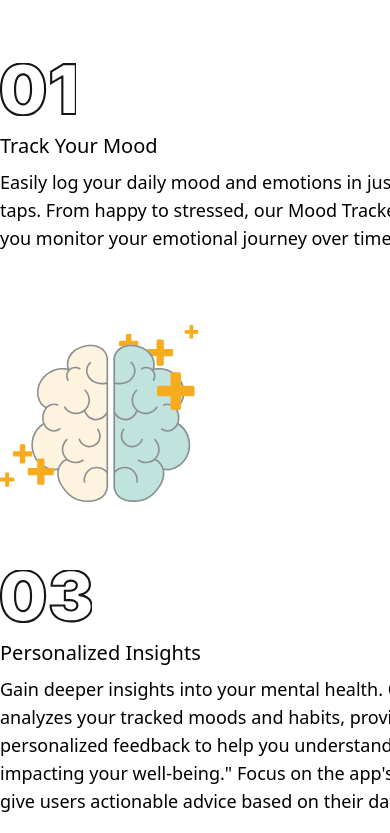
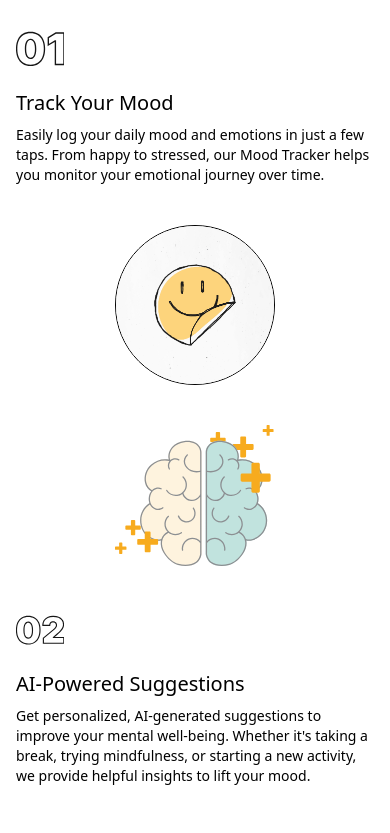
Before and after one commit to HanifaTavassoli/Mood-Tracker, a React (Vite) app: page / in a window 390 px wide. Shown: the part 2880-3713 px from the top of the page. Built offline with nearby package versions, Linux system fonts and the light colour scheme.

Commit message:
make responsive the Features component

```diff
--- a/src/components/Features.jsx
+++ b/src/components/Features.jsx
@@ -4,57 +4,59 @@ import numberThree from "../assets/images/features/03.svg";
 import smile from "../assets/images/features/smile.jpg";
 import brain from "../assets/images/features/brain.svg";
 import faceStates from "../assets/images/features/face-state.png";
+
 function Features() {
   return (
-    <div className=" mx-auto py-12">
-      <h2 className="text-2xl font-bold mb-20 text-center">
+    <div className="py-12 px-4 md:px-6 lg:px-12 max-w-7xl mx-auto">
+      <h2 className="text-2xl sm:text-3xl lg:text-4xl font-bold mb-12 text-center">
         Empower Your Mental Well-Being
       </h2>
-      <div className=" w-5xl grid grid-cols-2 justify-between items-center gap-12 mx-auto">
-        <div className="">
-          <img src={numberOne} alt="number one" className="mb-4" />
+
+      <div className="grid grid-cols-1 md:grid-cols-2 gap-10 lg:gap-12 items-center">
+
+        <div>
+          <img src={numberOne} alt="number one" className="mb-4 w-12 h-12 sm:w-16 sm:h-16" />
           <h3 className="font-medium text-xl mb-2">Track Your Mood</h3>
-          <p className="font-light text-lg">
-            Easily log your daily mood and emotions in just a few taps. From
-            happy to stressed, our Mood Tracker helps you monitor your emotional
-            journey over time.
+          <p className="font-light text-sm sm:text-base">
+            Easily log your daily mood and emotions in just a few taps. From happy to stressed, our Mood Tracker helps you monitor your emotional journey over time.
           </p>
         </div>
-        <div className="text-end">
+        <div className="flex justify-center md:justify-end">
           <img
             src={smile}
             alt="smily face"
-            className="w-50 rounded-full border inline-block"
+            className="w-40 sm:w-48 lg:w-56 h-auto rounded-full border object-cover"
           />
         </div>
-        <div className="text-start">
-          <img src={brain} alt="smily face" className="w-50 inline-block" />
+
+
+        <div className="flex justify-center md:justify-start">
+          <img
+            src={brain}
+            alt="brain"
+            className="w-40 sm:w-48 lg:w-56 h-auto object-cover"
+          />
         </div>
-        <div className="">
-          <img src={numberTwo} alt="number two" className="mb-4" />
+        <div>
+          <img src={numberTwo} alt="number two" className="mb-4 w-12 h-12 sm:w-16 sm:h-16" />
           <h3 className="font-medium text-xl mb-2">AI-Powered Suggestions</h3>
-          <p className="font-light text-lg">
-            Get personalized, AI-generated suggestions to improve your mental
-            well-being. Whether it's taking a break, trying mindfulness, or
-            starting a new activity, we provide helpful insights to lift your
-            mood.
+          <p className="font-light text-sm sm:text-base">
+            Get personalized, AI-generated suggestions to improve your mental well-being. Whether it's taking a break, trying mindfulness, or starting a new activity, we provide helpful insights to lift your mood.
           </p>
         </div>
-        <div className="">
-          <img src={numberThree} alt="number three" className="mb-4" />
+
+        <div>
+          <img src={numberThree} alt="number three" className="mb-4 w-12 h-12 sm:w-16 sm:h-16" />
           <h3 className="font-medium text-xl mb-2">Personalized Insights</h3>
-          <p className="font-light text-lg">
-            Gain deeper insights into your mental health. Our app analyzes your
-            tracked moods and habits, providing personalized feedback to help
-            you understand what’s impacting your well-being." Focus on the app's
-            ability to give users actionable advice based on their data
+          <p className="font-light text-sm sm:text-base">
+            Gain deeper insights into your mental health. Our app analyzes your tracked moods and habits, providing personalized feedback to help you understand what’s impacting your well-being. Focus on the app's ability to give users actionable advice based on their data.
           </p>
         </div>
-        <div className="text-end">
+        <div className="flex justify-center md:justify-end">
           <img
             src={faceStates}
             alt="face states"
-            className="w-50 inline-block"
+            className="w-40 sm:w-48 lg:w-56 h-auto object-cover"
           />
         </div>
       </div>
```
